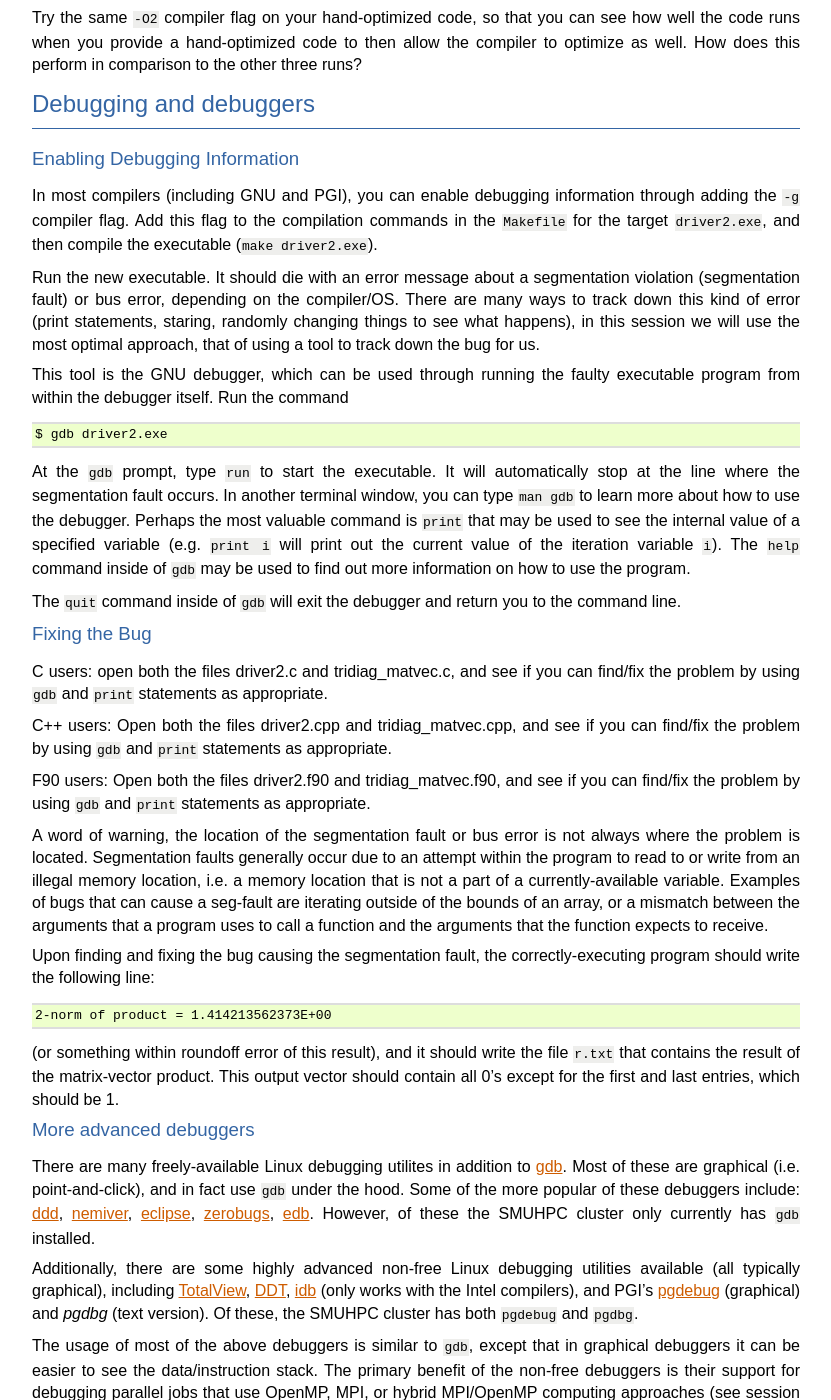
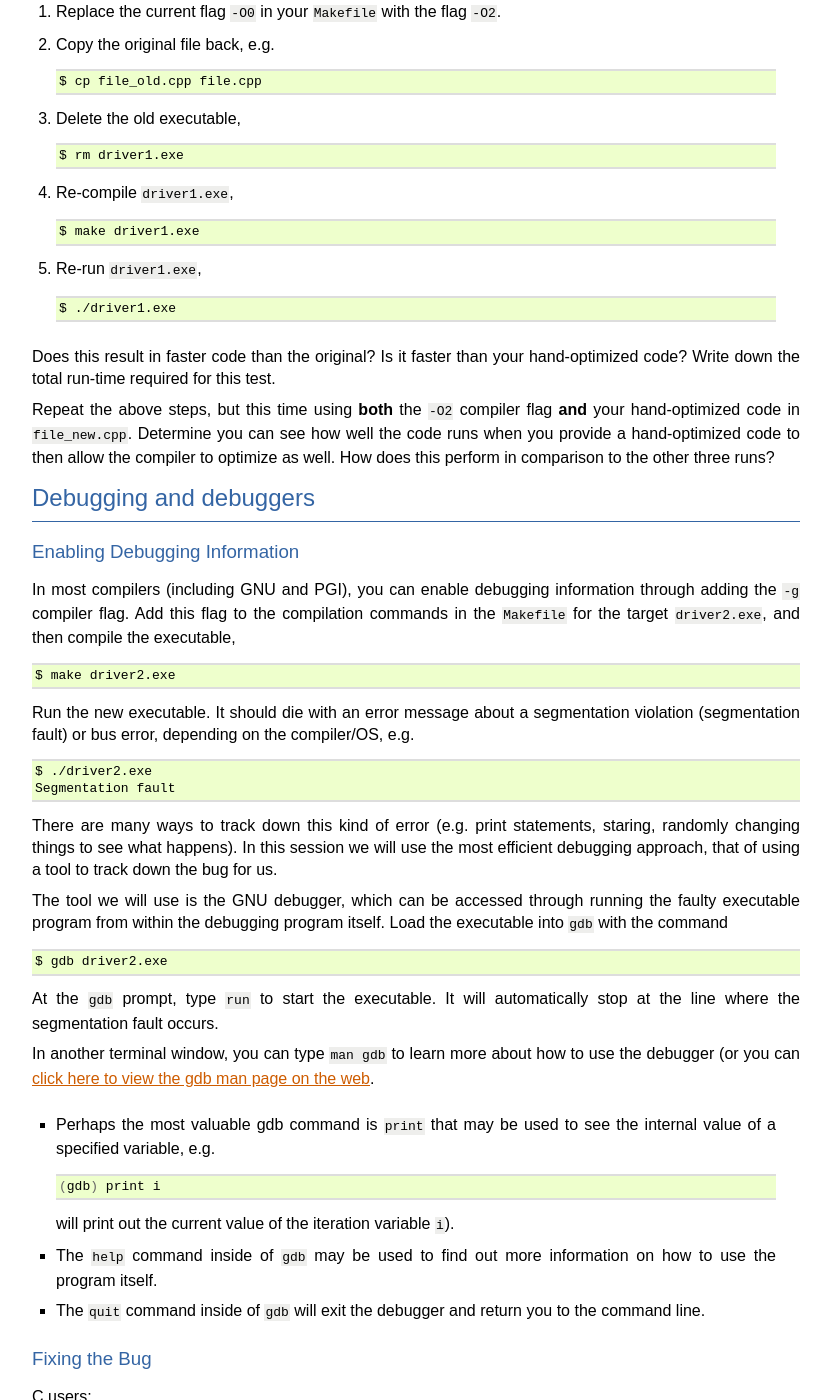
Before and after one commit to drreynolds/smuhpc-workshop, a Sphinx documentation site: the page built from source/session_5.rst, in a window 1280 px wide and 1400 px high, scrolled down 2036 px. Shown: the whole window, without its empty margins (64-895 px from the left). Built offline with Sphinx 7.4.7, drawn with Linux system fonts in a browser that asks for light colours; some of the changed text lies outside the part shown.

Commit message:
updated lectures with minor fixes

```diff
--- a/source/index.rst
+++ b/source/index.rst
@@ -1,4 +1,4 @@
-.. SMUHPC Workshop documentation master file, created by
+.. SMU HPC Workshop documentation master file, created by
    sphinx-quickstart on Fri May 17 10:43:48 2013.
    You can adapt this file completely to your liking, but it should at least
    contain the root `toctree` directive.
@@ -34,7 +34,7 @@
    Intro. Scripts & Programs (Tue. AM) <session_3>
    More Programming (Tue. PM) <session_4>
    Advanced Programming (Wed. AM) <session_5>
-   Using SMUHPC (Wed. PM) <session_6>
+   Using SMU HPC (Wed. PM) <session_6>
    Postprocessing (Thu. AM) <session_7>
    Intro. Parallel Computing (Thu. PM) <session_8>
-   Parallel Comp. on SMUHPC (Fri. AM) <session_9>
+   Parallel Comp. on SMU HPC (Fri. AM) <session_9>
--- a/source/session_5.rst
+++ b/source/session_5.rst
@@ -24,7 +24,7 @@
 be used in this session by either clicking one of the following three
 links: :download:`C version <code/session5_c.tgz>`, :download:`C++
 version <code/session5_cxx.tgz>`, :download:`F90 version
-<code/session5_f90.tgz>`, or by copying the relevant files on SMUHPC
+<code/session5_f90.tgz>`, or by copying the relevant files on SMU HPC
 with one of the following 3 commands:
 
 .. code-block:: bash
@@ -45,7 +45,7 @@
 
 In this session, we will be using the GNU compiler suite
 (``gcc``, ``g++``, ``gfortran``).  These compilers are installed on
-SMUHPC and at every supercomputer center I've ever used.  It is a free
+SMU HPC and at every supercomputer center I've ever used.  It is a free
 suite of compilers for C, C++ and Fortran code, and is available for
 Windows, OS X and of course Linux.
 
@@ -106,10 +106,15 @@
    $ grep -i routine_name *
 
 where ``routine_name`` is the function that you identified from
-the previous step.  Save a copy of this file using the ``cp`` command
-(e.g. ``cp file.cpp file_old.cpp``), where ``file`` is the file that
-you have identified as containing the bottleneck routine. We will use
-this original file again later in the session.
+the previous step.  Save a copy of this file using the ``cp`` command, e.g.
+
+.. code-block:: bash
+
+   $ cp file.cpp file_old.cpp
+
+where ``file`` is the file that you have identified as containing the
+bottleneck routine (use the appropriate extension for your coding
+language). We will use this original file again later in the session.
 
 Determine what, if anything, can be optimized in this routine.  Is
 there a simpler way that the arithmetic could be accomplished?  Is it
@@ -117,14 +122,28 @@
 computations?
 
 Find what you can fix, so long as you do not change the
-mathematical result.  Delete and re-compile the executable (e.g.
-``rm driver1.exe; make driver1.exe``), re-run the executable
-(``./driver1.exe``), re-examine the results (use ``gprof``,
-etc.).  Continue this process until you have achieved a significant
-performance improvement (at least 30% faster than as before).
+mathematical result.  Delete and re-compile the executable,
+
+.. code-block:: bash
+
+   $ rm driver1.exe; make driver1.exe
+
+re-run the executable
+
+.. code-block:: bash
+
+   $ ./driver1.exe
+
+Re-examine the results using ``gprof``, and repeat the optimization
+process until you are certain that the code has been sufficiently
+optimized.  You should be able to achieve a significant performance
+improvement (at least 40% faster than the original).
 
 Write down the total runtime required for your hand-optimized program.
-Copy your updated code to the file ``file_new.cpp``.
+Copy your updated code to the file ``file_new.cpp`` (again, use the
+appropriate extension for your coding language).
+
+
 
 
 Automatic Compiler Optimizations
@@ -135,22 +154,40 @@
 ``-O2`` (capital 'o' for "Optimize", followed by a '2' to denote the
 optimization level):
 
-1. Replace the current flag ``-O0`` in your ``Makefile`` with the flag ``-O2``.
+1. Replace the current flag ``-O0`` in your ``Makefile`` with the flag
+   ``-O2``.
 
-2. Copy the original file back (e.g. ``cp file_old.cpp file.cpp``).
+2. Copy the original file back, e.g.
 
-3. Delete the old executable.
+   .. code-block:: bash
 
-4. Re-compile ``driver1.exe``.
+      $ cp file_old.cpp file.cpp
 
-5. Re-run ``driver1.exe``.
+3. Delete the old executable,
+
+   .. code-block:: bash
+
+      $ rm driver1.exe
+
+4. Re-compile ``driver1.exe``,
+
+   .. code-block:: bash
+
+      $ make driver1.exe
+
+5. Re-run ``driver1.exe``,
+
+   .. code-block:: bash
+
+      $ ./driver1.exe
 
 Does this result in faster code than the original?  Is it faster than
 your hand-optimized code?  Write down the total run-time required for
 this test.
 
-Try the same ``-O2`` compiler flag on your hand-optimized code, so
-that you can see how well the code runs when you provide a
+Repeat the above steps, but this time using **both** the ``-O2``
+compiler flag **and** your hand-optimized code in ``file_new.cpp``.
+Determine you can see how well the code runs when you provide a
 hand-optimized code to then allow the compiler to optimize as well.
 How does this perform in comparison to the other three runs?
 
@@ -166,51 +203,76 @@
 In most compilers (including GNU and PGI), you can enable debugging
 information through adding the ``-g`` compiler flag. Add this flag to
 the compilation commands in the ``Makefile`` for the target
-``driver2.exe``, and then compile the executable (``make
-driver2.exe``).
+``driver2.exe``, and then compile the executable,
+
+.. code-block:: bash
+
+   $ make driver2.exe
 
 Run the new executable.  It should die with an error message about a
 segmentation violation (segmentation fault) or bus error, depending on
-the compiler/OS.  There are many ways to track down this kind of
-error (print statements, staring, randomly changing things to see what
-happens), in this session we will use the most optimal approach, that
-of using a tool to track down the bug for us.
+the compiler/OS, e.g.
 
-This tool is the GNU debugger, which can be used through running the
-faulty executable program from within the debugger itself. Run the
+.. code-block:: bash
+
+   $ ./driver2.exe
+   Segmentation fault
+
+There are many ways to track down this kind of error (e.g. print
+statements, staring, randomly changing things to see what happens).
+In this session we will use the most efficient debugging approach,
+that of using a tool to track down the bug for us.
+
+The tool we will use is the GNU debugger, which can be accessed
+through running the faulty executable program from within the
+debugging program itself.  Load the executable into ``gdb`` with the
 command
 
 .. code-block:: bash
 
    $ gdb driver2.exe
 
-At the ``gdb`` prompt, type ``run`` to start the executable. It will
+At the ``gdb`` prompt, type ``run`` to start the executable.  It will
 automatically stop at the line where the segmentation fault occurs.
+
 In another terminal window, you can type ``man gdb`` to learn more
-about how to use the debugger.  Perhaps the most valuable command is
-``print`` that may be used to see the internal value of a specified
-variable (e.g. ``print i`` will print out the current value of the
-iteration variable ``i``). The ``help`` command inside of ``gdb`` may
-be used to find out more information on how to use the program.
+about how to use the debugger (or you can `click here to view the gdb
+man page on the web <http://linux.die.net/man/1/gdb>`_.
 
-The ``quit`` command inside of ``gdb`` will exit the debugger and
-return you to the command line.
+* Perhaps the most valuable gdb command is ``print`` that may be used
+  to see the internal value of a specified variable, e.g.
+
+  .. code-block:: bash
+
+     (gdb) print i
+
+  will print out the current value of the iteration variable ``i``).
+
+* The ``help`` command inside of ``gdb`` may be used to find out more
+  information on how to use the program itself.
+
+* The ``quit`` command inside of ``gdb`` will exit the debugger and
+  return you to the command line.
+
 
 
 Fixing the Bug
 ^^^^^^^^^^^^^^^^
 
-C users: open both the files driver2.c and tridiag_matvec.c, and see
-if you can find/fix the problem by using ``gdb`` and ``print``
-statements as appropriate.
+C users:
+  Open both the files ``driver2.c`` and ``tridiag_matvec.c``,
+  and see if you can find/fix the problem by using ``gdb`` and ``print``
+  statements as appropriate.
 
-C++ users: Open both the files driver2.cpp and tridiag_matvec.cpp, and
-see if you can find/fix the problem by using ``gdb`` and ``print``
-statements as appropriate.
+C++ users:
+  Open both the files ``driver2.cpp`` and
+  ``tridiag_matvec.cpp``, and see if you can find/fix the problem by
+  using ``gdb`` and ``print`` statements as appropriate.
 
-F90 users: Open both the files driver2.f90 and tridiag_matvec.f90, and
-see if you can find/fix the problem by using ``gdb`` and ``print``
-statements as appropriate.
+F90 users:
+  Open both the files ``driver2.f90`` and
+  ``tridiag_matvec.f90``, and see if you can find/fix the problem by
+  using ``gdb`` and ``print`` statements as appropriate.
 
 A word of warning, the location of the segmentation fault or bus error
 is not always where the problem is located.  Segmentation faults
@@ -247,7 +309,8 @@
 <http://www.eclipse.org/eclipse/debug/>`_, `zerobugs
 <https://zerobugs.codeplex.com/>`_, `edb
 <http://www.woodmann.com/collaborative/tools/index.php/EDB_Linux_Debugger>`_.
-However, of these the SMUHPC cluster only currently has ``gdb`` installed.
+However, of this set the SMU HPC cluster currently only has ``gdb``
+installed (ask your system administrators for others you want/need).
 
 Additionally, there are some highly advanced non-free
 Linux debugging utilities available (all typically graphical),
@@ -257,11 +320,13 @@
 <http://software.intel.com/en-us/articles/idb-linux>`_ (only works
 with the Intel compilers), and PGI's `pgdebug
 <http://www.pgroup.com/products/pgdbg.htm>`_ (graphical) and `pgdbg`
-(text version).  Of these, the SMUHPC cluster has both ``pgdebug`` and
+(text version).  Of these, the SMU HPC cluster has both ``pgdebug`` and
 ``pgdbg``.
 
 The usage of most of the above debuggers is similar to ``gdb``, except
-that in graphical debuggers it can be easier to see the
+that in graphical debuggers it can be easier to view the
 data/instruction stack.  The primary benefit of the non-free debuggers
 is their support for debugging parallel jobs that use OpenMP,
-MPI, or hybrid MPI/OpenMP computing approaches (see session 9).
+MPI, or hybrid MPI/OpenMP computing approaches (see session 9).  In
+fact, some of these professional tools can even be used to debug code
+running on GPU accelerators.
--- a/source/session_6.rst
+++ b/source/session_6.rst
@@ -116,18 +116,31 @@
 * The software stack for the full cluster includes a variety of high
   performance mathematics and software libraries, as well as the GNU,
   NAG and PGI compiler suites, as well as Matlab, Mathematica, R and
-  python for batch scripting and interactive data analysis.
+  Python for batch scripting and interactive data analysis.
 
 * To log into any of ``gpu1``, ``gpu2``, ``highmem1`` or ``highmem2``,
   you must first log into one of the login nodes (``smuhpc``,
   ``smuhpc2``, ``smuhpc3`` or ``smuhpc4``) and then SSH from there to
-  the relevant machine.
+  the relevant machine, e.g.
+
+  .. code-block:: bash
+
+     $ ssh -CX highmem2
 
 * Users may not log directly into any of the worker or disk nodes.
 
-* `Wiki page <https://wiki.smu.edu/display/smuhpc/SMUHPC>`_ (requires
-  SMU login).
+* The SMU HPC `wiki page
+  <https://wiki.smu.edu/display/smuhpc/SMUHPC>`_ (requires SMU login)
+  has more detailed information on the hardware and software
+  configuration of the cluster.
 
+
+
+Getting started
+---------------------
+
+We will perform this session of the workshop on the ``smuhpc2`` login
+node, so log in there to begin.
 
 
 
@@ -158,8 +171,8 @@
   jobs.
 
 In the context of high-throughput and high-performance computing, the
-primary role of a job scheduler is to managing the job queue for all
-of the compute nodes of the cluster.  It's primary goal is typically
+primary role of a job scheduler is to manage the job queue for all
+of the compute nodes of the cluster.  It's goal is typically
 to schedule queued jobs so that all of the compute nodes are utilized
 to their capacity, yet doing so in a fair manner that gives priority
 to users who have used less resources and/or contributed more to the
@@ -269,24 +282,25 @@
 
 
 
-The Condor job submission file
+The condor job submission file
 ^^^^^^^^^^^^^^^^^^^^^^^^^^^^^^^^
 
 The way that a user interacts with Condor is through creating a *job
-submission file* that describes the job you want to run.
+submission file* that describes the job you want to run:
 
-For lengthy lines within the submit description file, ``\`` may be
-used as a line continuation character.  Placing the backslash at
-the end of a line causes the current line's command to be continued
-with the next line of the file.
+* For lengthy lines within the submit description file, ``\`` may be
+  used as a line continuation character.  Placing the backslash at
+  the end of a line causes the current line's command to be continued
+  with the next line of the file.
 
-Submit file description files may contain comments, characterized as any
-line beginning with a ``#`` character.
+* Submit file description files may contain comments, characterized as any
+  line beginning with a ``#`` character.
 
-These submission file options are case-independent (i.e. "Universe" ==
-"uNivErSE"), although any file or path names are not.
+* These submission file options are case-independent (i.e. "Universe" ==
+  "uNivErSE"), although any file or path names are not.
 
-The main options on SMU HPC are as follows:
+
+The main condor job submission file options on SMU HPC are as follows:
 
 * **arguments** --  List of arguments to be supplied to the executable
   as part of the command line.  For example,
@@ -362,9 +377,10 @@
 
      executable  = myjob.sh
 
-  If the file does not begin with a ``/``, the name indicates a
-  relative path; otherwise it is an absolute path.  You must have
-  appropriate permissions to read/execute the supplied file.
+  * If the file does not begin with a ``/``, the name indicates a
+    relative path; otherwise it is an absolute path.
+
+  * You must have appropriate permissions to read/execute the supplied file.
 
 * **getenv** {True, False} -- Propagates the environment variables
   present in your shell upon submitting the job to the job when it
@@ -385,11 +401,13 @@
 
      input = 100
 
-  If not specified, the default value of ``/dev/null`` (i.e. no input)
-  is used.
+  * If not specified, the default value of ``/dev/null`` (i.e. no input)
+    is used.
 
-  Note that this command does not refer to the command-line arguments
-  of the program, which are supplied by the **arguments** command.
+  * You must have appropriate permissions to read from the supplied file.
+
+  * Note that this command does not refer to the command-line arguments
+    of the program, which are supplied by the **arguments** command.
 
 * **log** --  File name indicating where Condor will record
   information about your job's execution.  While it is not required,
@@ -399,6 +417,14 @@
   .. code-block:: text
 
      log = myjob.log
+
+  * If the file does not begin with a ``/``, the name indicates a
+    relative path; otherwise it is an absolute path.
+
+  * You must have appropriate permissions to write to the supplied file.
+
+  * The default is ``/dev/null``, corresponding to ignoring all log
+    messages.
 
 * **notification** {Always, Complete, Error, Never} -- The set of
   job-related events for which the job owner is sent an email.  The
@@ -418,36 +444,38 @@
      notify_user = username@smu.edu
 
   If left unspecified, condor will send a message to
-  ``job-owner@submit-machine-name`` (which goes nowhere).
+  ``job-owner@submit-machine-name`` (which ends up going nowhere).
 
 * **output** --  File name indicating where Condor should put the
-  standard output (``stdout``) from your job.  For example,
+  standard output (``stdout``) from running your job.  For example,
 
   .. code-block:: text
 
      output = myjob.out
 
-  If the file does not begin with a ``/``, the name indicates a
-  relative path; otherwise it is an absolute path.  You must have
-  appropriate permissions to write to the supplied file.
+  * If the file does not begin with a ``/``, the name indicates a
+    relative path; otherwise it is an absolute path.
 
-  The default is ``/dev/null``, corresponding to ignoring all output
-  messages.
+  * You must have appropriate permissions to write to the supplied file.
+
+  * The default is ``/dev/null``, corresponding to ignoring all output
+    messages.
 
 * **universe** {vanilla, parallel} -- These specify what
-  type of computation you plan to run.  The "vanilla" universes
-  corresponds to single-node batch processing, in which condor will
-  run your job on the first available node to  completion.  The
-  "parallel" universe, however, corresponds to MPI-based parallel
-  jobs.
-
-  For example,
+  type of computation you plan to run.  For example,
 
   .. code-block:: text
 
      universe  = vanilla
 
-* **machine_count** -- Only available with the "parallel" universe,
+  * The "vanilla" universes corresponds to single-node batch
+    processing, in which condor will run your job on the first
+    available node to completion.
+
+  * The "parallel" universe corresponds to MPI-based parallel jobs
+    that require multiple compute nodes to run.
+
+* **machine_count** -- Only applicable with the "parallel" universe,
   this option tells Condor how many nodes should be allocated to the
   parallel job.  For example,
 
@@ -487,7 +515,7 @@
 
   One condor job file may contain multiple **queue** commands, each
   with different argument lists, allowing for submission of many
-  condor jobs at once.
+  condor jobs at once using the same submission file.
 
 
 
@@ -527,27 +555,29 @@
 ^^^^^^^^^^^^^^^^^^^^^^^^^^^^^^^^^^^^^^^^
 
 When running batch jobs on the cluster, you may request to use a whole
-node for your job (otherwise you will share the node with other
-users).  Reasons why you may wish to request an entire node for your
-job include:
+node for your job (the default is to share the node with other users).
+Reasons why you may wish to request an entire node for your job
+include:
 
-* Need for reliable timing information
+* Need for reliable timing information.
 
-* Need for all of the memory on the node
+* Need for all of the memory on the node.
 
 * Use of threads (e.g. OpenMP, Pthreads, Intel Threading Building
   Blocks, MPI, etc.) that will spawn additional processes on top of
   the one that is launched.
 
+* Poor inter-personal skills.
+
 
 If you wish for your job to use an entire node, you only need to add
 two lines to your Condor job submission file.  These lines are
 [inappropriately] named "whole machine", even they only refer to a
-single node on the larger machine:
+single node of the larger machine:
 
 .. code-block:: text
 
-   Requirements =  CAN_RUN_WHOLE_MACHINE
+   Requirements = CAN_RUN_WHOLE_MACHINE
    +RequiresWholeMachine = True
 
 
@@ -592,9 +622,6 @@
 Condor Examples
 -------------------
 
-We will perform this session of the workshop on the ``smuhpc2`` login
-node, so log in there to begin.
-
 In the following, we have a few example Condor usage scenarios to
 familiarize you with how to interact with the high-throughput portion
 of the SMU HPC cluster.
@@ -686,29 +713,33 @@
 
 Suppose now that we wanted to run this script multiple times with
 different arguments, in order to experimentally measure how rapidly
-the approximation to :math:`pi` converges as we change the number of
+the approximation to :math:`\pi` converges as we change the number of
 subintervals.
 
 To this end, we have a few options:
 
-1. Write separate job files for each number of subintervals, and
-   submit each to condor.  This has the benefit of creating
-   a reproducible set of tests, where the inputs for each test are
-   quite clear.
+1. Write separate job files for each command line argument (here, the
+   number of subintervals), and submit each to condor separately.
+   This has the benefit of creating a reproducible set of tests, where
+   the inputs for each test are quite clear, but can take quite some
+   time to set up.
 
 2. Reuse our existing job file, but when calling ``condor_submit`` we can
    use the ``-append`` option to modify the command line argument and
    output/log/error file names.
 
-   The challenge with this approach is
-   that we may forget the command-line arguments we had to use for
-   the different calls, making our results more difficult to
-   reproduce.
+   The problems with this approach are that (a) we may forget the
+   command-line arguments we had to use for the different calls,
+   making our results more difficult to reproduce, and (b) all results
+   would be written to the same output files, obliterating results
+   from all but the last run.
 
    However, this could be automated by creating a BASH
    script that calls ``condor_submit`` for us multiple times, with the
    customized calls hard-coded into the script.  This would again
-   allow for reproducibility.
+   allow for reproducibility.  Additionally, the **output** condor
+   argument could use the **Process** macro to create separate output
+   files for each run.
 
 3. We could write a single job file that has separate blocks of
    options, each separated by a different **queue** command, allowing
@@ -824,18 +855,10 @@
 
    $ condor_submit test3.job
 
-After the run finishes, find the 4326th prime number (on line 4326 of
-test3.out) with the command
+After the run finishes, find the 4324th prime number (on line 4326 of
+``test3.out`` because of the two extra lines that condor adds to the
+top of the output file) with the command
 
 .. code-block:: bash
 
    $ sed -n 4326p test3.out
-
-
-
-
-
-Exercises
-----------------
-
-**FILL THIS IN**
```
Also changed, not shown: other parts of source/session_6.rst (+9 -8 lines), source/session_7.rst (+18 -7 lines).
